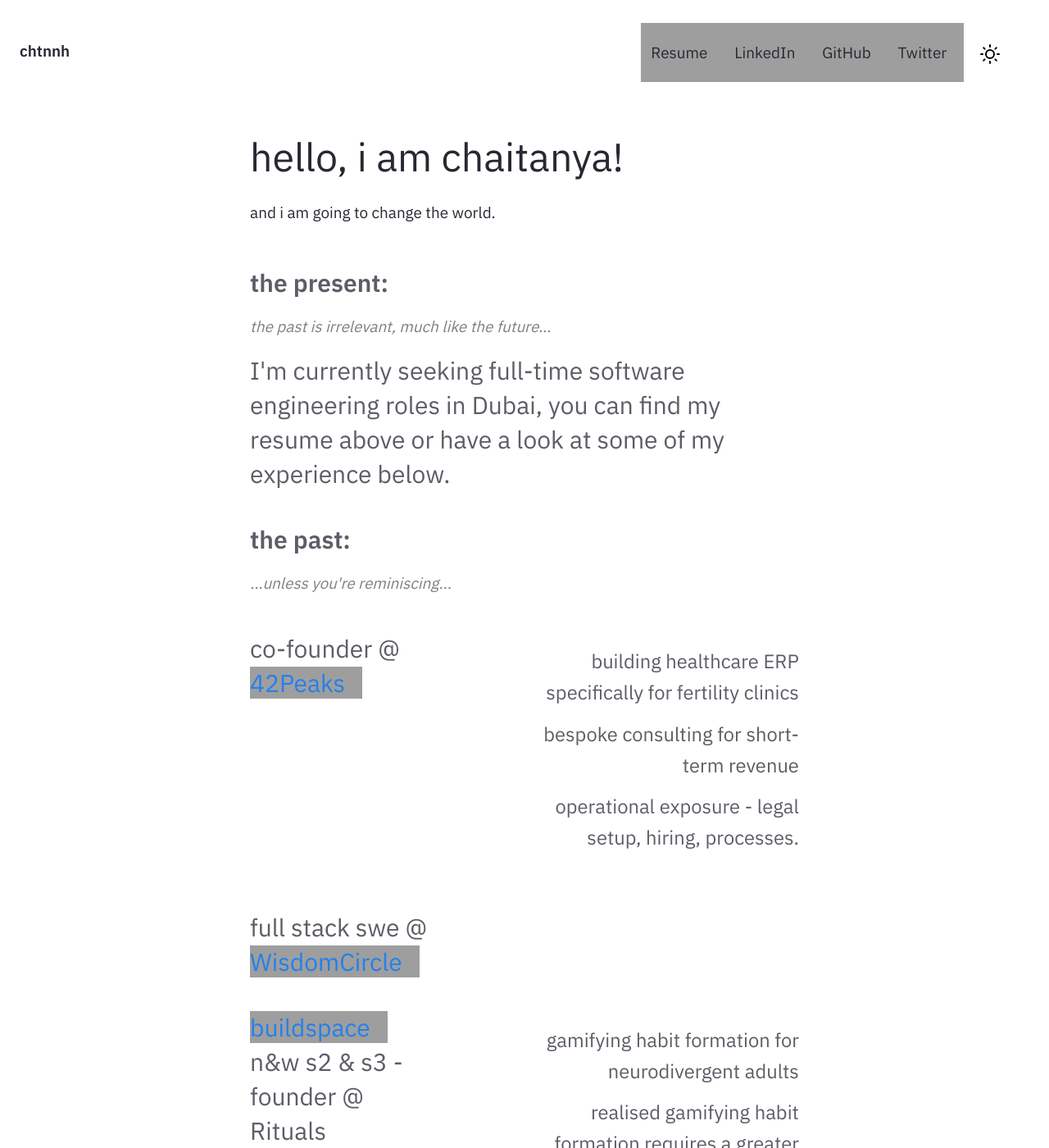
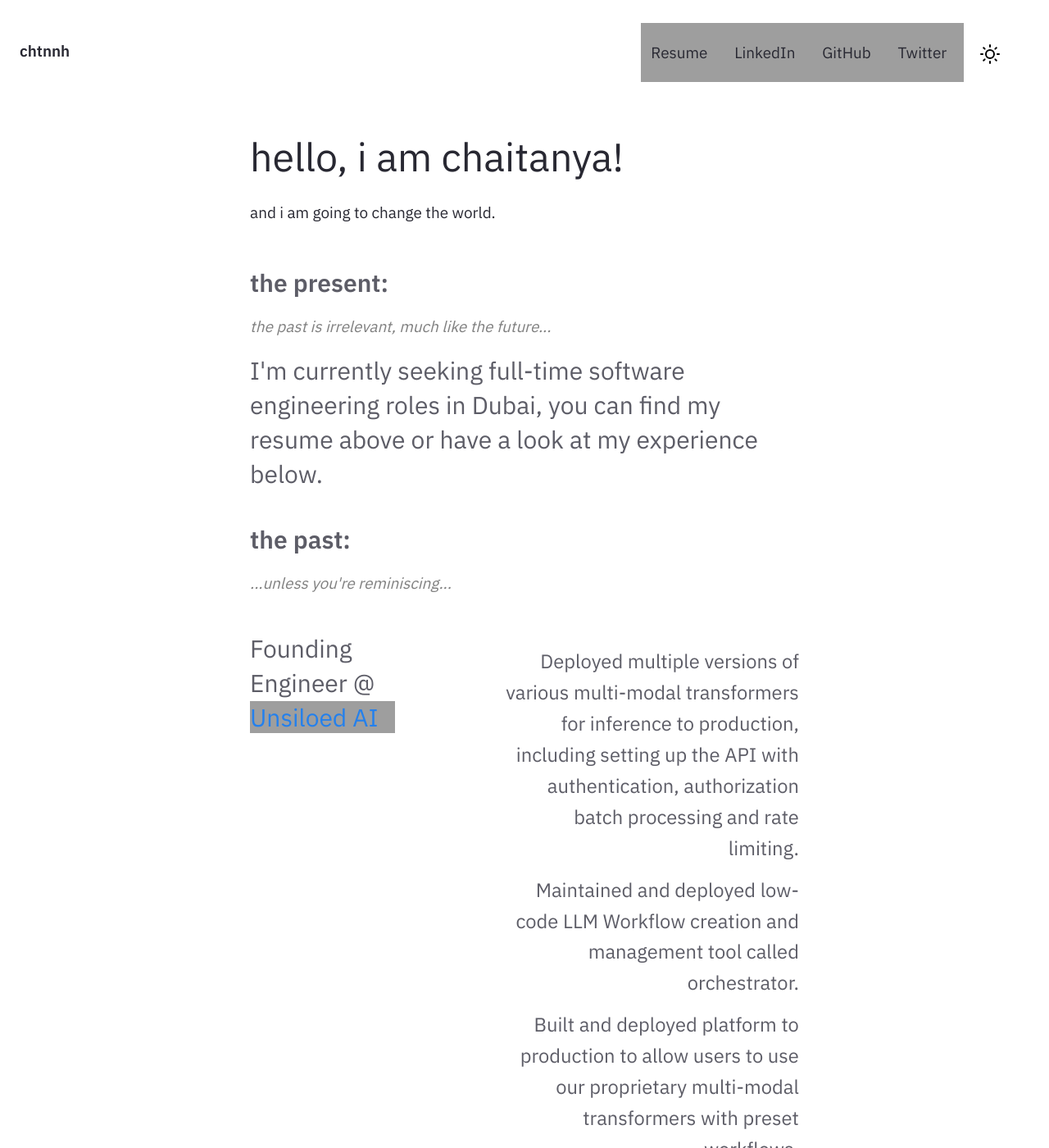
Before and after one commit to chtnnh/chtnnh.github.io, a Jekyll site: the page built from pages/index.md, in a window 1280 px wide and 1400 px high. Shown: the whole window at 82% size. Built offline with Jekyll 4.4.1, drawn with Linux system fonts in a browser that asks for light colours; some of the changed text lies outside the part shown; grey boxes are pictures that could not be loaded.

Commit message:
feat: update experience

```diff
--- a/_includes/Homepage.html
+++ b/_includes/Homepage.html
@@ -8,11 +8,51 @@
             <em>the past is irrelevant, much like the future...</em>
         </div>
         <h3>
-            I'm currently seeking full-time software engineering roles in Dubai, you can find my resume above or have a look at some of my experience below.
+            I'm currently seeking full-time software engineering roles in Dubai, you can find my resume above or have a look at my experience below.
         </h3>
         <h2>the past:</h2>
         <div class="idea"><em>...unless you&#39;re reminiscing...</em></div>
         <br />
+        <div class="a-past">
+            <div class="work">
+                <h3>
+                    Founding Engineer @ <a href="https://unsiloed-ai.com">Unsiloed AI</a>
+                </h3>
+            </div>
+            <div class="balance"></div>
+            <div class="life">
+                <h5>
+                    <ul>
+                        <li>
+                            Deployed multiple versions of various multi-modal transformers for inference to production,
+                            including setting up the API with authentication, authorization batch processing and rate
+                            limiting.
+                        </li>
+                        <li>
+                            Maintained and deployed low-code LLM Workflow creation and management tool called
+                            orchestrator.
+                        </li>
+                        <li>
+                            Built and deployed platform to production to allow users to use our proprietary multi-modal
+                            transformers with preset workflows.
+                        </li>
+                        <li>
+                            Was the singular person responsible for infrastructure on Azure and AWS.
+                        </li>
+                        <li>
+                            Primarily used FastAPI, Docker, Kubernetes, Terraform, Bash, Azure and AWS.
+                        </li>
+                    </ul>
+                </h5>
+            </div>
+        </div>
+        <div class="a-past">
+            <div class="work">
+                <h3>
+                    Freelance Engineer
+                </h3>
+            </div>
+        </div>
         <div class="a-past">
             <div class="work">
                 <h3>
```
